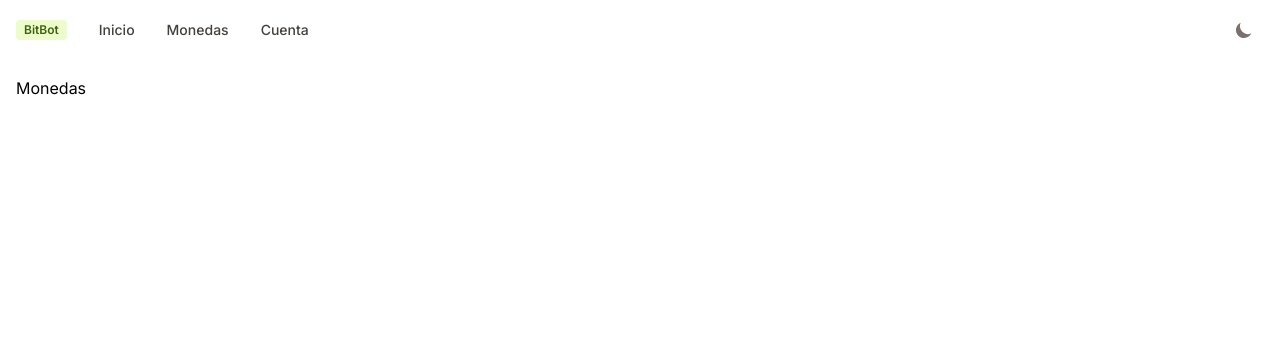
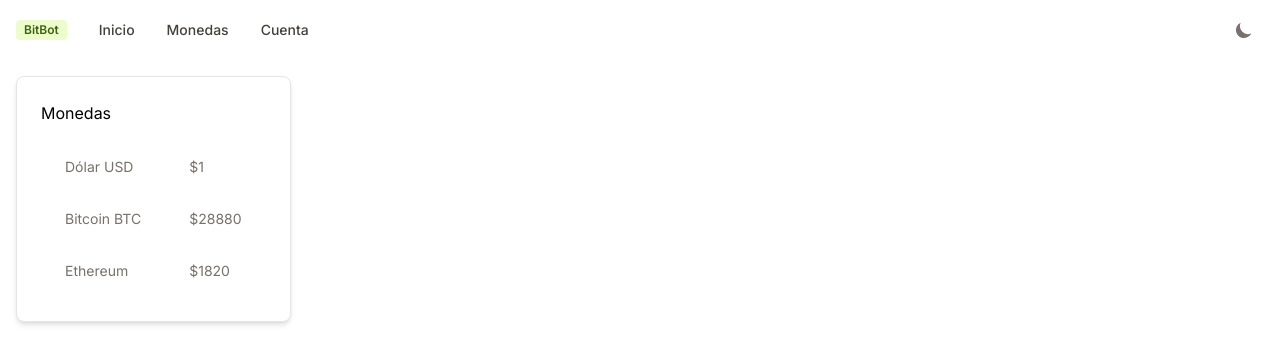
Before and after one commit to pinkxel/bitbot, a Next.js app: page /monedas in a window 1280 px wide. Shown: the top 364 px of the page. Built offline with nearby package versions, Linux system fonts and the light colour scheme.

Commit message:
Add Binance conection and dynamic route

```diff
--- /dev/null
+++ b/app/[...operar]/page.server.tsx
@@ -0,0 +1,24 @@
+// app/dashboard/settings/page.server.js
+import Binance from 'binance-api-node'
+//import { useSession } from "next-auth/react"
+
+export default async function SettingsPage() {
+  // Obtener la sesión del usuario
+  //const session = useSession()
+  const session = { apiKey: process.env.KEY, apiSecret: process.env.SECRET }
+  // Crear un cliente autenticado con la clave API y la clave secreta del usuario
+  const client = Binance({ apiKey: session.apiKey, apiSecret: session.apiSecret })
+  // Obtener el balance del usuario
+  const balance = await client.accountInfo()
+  // Mostrar el balance en la interfaz
+  return (
+    <div>
+      <h1>Balance</h1>
+      <ul>
+        {balance.balances.map(asset => (
+          <li key={asset.asset}>{asset.asset}: {asset.free}</li>
+        ))}
+      </ul>
+    </div>
+  )
+}
--- /dev/null
+++ b/app/[...operar]/page.tsx
@@ -0,0 +1,23 @@
+'use client'
+
+import { Card, Button, Label, RangeSlider } from 'flowbite-react';
+
+export default function Page({ params }: { params: { operar: string } }) {
+  return (
+    <Card>
+      <h1>{params.operar[1]}</h1>
+      <h2>En esta moneda tienes</h2>
+      <p>$ 60</p>
+      <h2>¿Cuánto quieres comprar?</h2>
+      <p>Disponibles $ 60</p>
+      <Label htmlFor="default-range" value="Default"/>
+      <RangeSlider id="default-range"/>
+      <p>Igual a 0.0001 BTC</p>
+      <div className="flex gap-2">
+        <Button>
+          {params.operar[0]}
+        </Button>
+      </div>
+    </Card>
+  )
+}
--- /dev/null
+++ b/app/api/page.tsx
@@ -0,0 +1,25 @@
+import Binance from 'binance-api-node'
+//import { useSession } from "next-auth/react"
+
+export default async function SettingsPage() {
+  // Obtener la sesión del usuario
+  //const session = useSession()
+  const session = { apiKey: process.env.KEY, apiSecret: process.env.SECRET }
+  // Crear un cliente autenticado con la clave API y la clave secreta del usuario
+  const client = Binance({ apiKey: session.apiKey, apiSecret: session.apiSecret })
+  // Obtener el balance del usuario
+  const balance = await client.futuresAccountInfo()
+  const assets = balance.assets.filter(asset => parseFloat(asset.walletBalance) > 0)
+  //const assets = balance.balances//.filter(asset => parseFloat(asset.free) > 0)
+  // Mostrar el balance en la interfaz
+  return (
+    <div>
+      <h1>Balance</h1>
+      <ul>
+        {assets.map(asset => (
+          <li key={asset.asset}>{asset.asset}: {parseFloat(asset.unrealizedProfit) + parseFloat(asset.walletBalance)}</li>
+        ))}
+      </ul>
+    </div>
+  )
+}
--- a/app/cuenta/page.tsx
+++ b/app/cuenta/page.tsx
@@ -1,7 +1,14 @@
 'use client'
+
+import { Card, Button, Table } from 'flowbite-react';
 
 export default function Cuenta() {
   return (
-    <h1>Mi cuenta</h1>
+    <Card>
+      <h1>Mi cuenta</h1>
+      <Button>
+        Default
+      </Button>
+    </Card>
   )
 }
--- a/app/layout.tsx
+++ b/app/layout.tsx
@@ -40,7 +40,7 @@ export default function RootLayout({
             <DarkThemeToggle />
           </Navbar>
           <div className='flex dark:bg-gray-900'>
-            <main className='h-screen mx-4 mt-4 mb-24'>
+            <main className='min-h-screen mx-4 mt-4 mb-24'>
               {children}
             </main>
           </div>
--- /dev/null
+++ b/app/monedas/[id]/page.tsx
@@ -0,0 +1,24 @@
+'use client'
+
+import { Card, Button } from 'flowbite-react';
+
+export default function Page({ params }: { params: { id: string } }) {
+  return (
+    <Card>
+      <h1>{params.id}</h1>
+      <h2>Precio actual</h2>
+      <p>$ 29420</p>
+      <h2>Cuánto tienes en BTC</h2>
+      <p>$ 60</p>
+      <h2>¿Qué quieres hacer?</h2>
+      <div className="flex gap-2">
+        <Button>
+          Comprar
+        </Button>
+        <Button>
+          Vender
+        </Button>
+      </div>
+    </Card>
+  )
+}
--- a/app/monedas/page.tsx
+++ b/app/monedas/page.tsx
@@ -1,7 +1,39 @@
 'use client'
+
+import { Card, Table } from "flowbite-react"
 
 export default function Monedas() {
   return (
-    <h1>Monedas</h1>
+    <Card>
+      <h1>Monedas</h1>
+      <Table>
+        <Table.Body className="dark:border-gray-700">
+          <Table.Row>
+            <Table.Cell>
+              Dólar USD
+            </Table.Cell>
+            <Table.Cell>
+              $1
+            </Table.Cell>
+          </Table.Row>
+          <Table.Row>
+            <Table.Cell>
+              Bitcoin BTC
+            </Table.Cell>
+            <Table.Cell>
+              $28880
+            </Table.Cell>
+          </Table.Row>
+          <Table.Row>
+            <Table.Cell>
+              Ethereum
+            </Table.Cell>
+            <Table.Cell>
+              $1820
+            </Table.Cell>
+          </Table.Row>
+        </Table.Body>
+      </Table>
+    </Card>
   )
 }
--- a/app/page.tsx
+++ b/app/page.tsx
@@ -1,12 +1,41 @@
 'use client';
 
-import { Card } from 'flowbite-react';
+import { Card, Table } from 'flowbite-react';
 
 export default function Inicio() {
   return (
     <Card>
-      <p>En tu cuenta tienes:</p>
+      <h2>En tu cuenta tienes:</h2>
       <p className='text-4xl'>$100</p>
+      <h2>Repartido en estas monedas:</h2>
+      <Table>
+        <Table.Body>
+          <Table.Row>
+            <Table.Cell>
+              Dólar USD
+            </Table.Cell>
+            <Table.Cell>
+              $1
+            </Table.Cell>
+          </Table.Row>
+          <Table.Row>
+            <Table.Cell>
+              Bitcoin BTC
+            </Table.Cell>
+            <Table.Cell>
+              $28880
+            </Table.Cell>
+          </Table.Row>
+          <Table.Row>
+            <Table.Cell>
+              Ethereum
+            </Table.Cell>
+            <Table.Cell>
+              $1820
+            </Table.Cell>
+          </Table.Row>
+        </Table.Body>
+      </Table>
     </Card>
   )
 }
--- /dev/null
+++ b/app/test.js
@@ -0,0 +1,2 @@
+const session = { apiKey: process.env.KEY, apiSecret: process.env.SECRET }
+console.log("session", session)
```
Also changed, not shown: package.json (+8 -0 lines), 1 other file (tests, documents, lock files or other folders).
